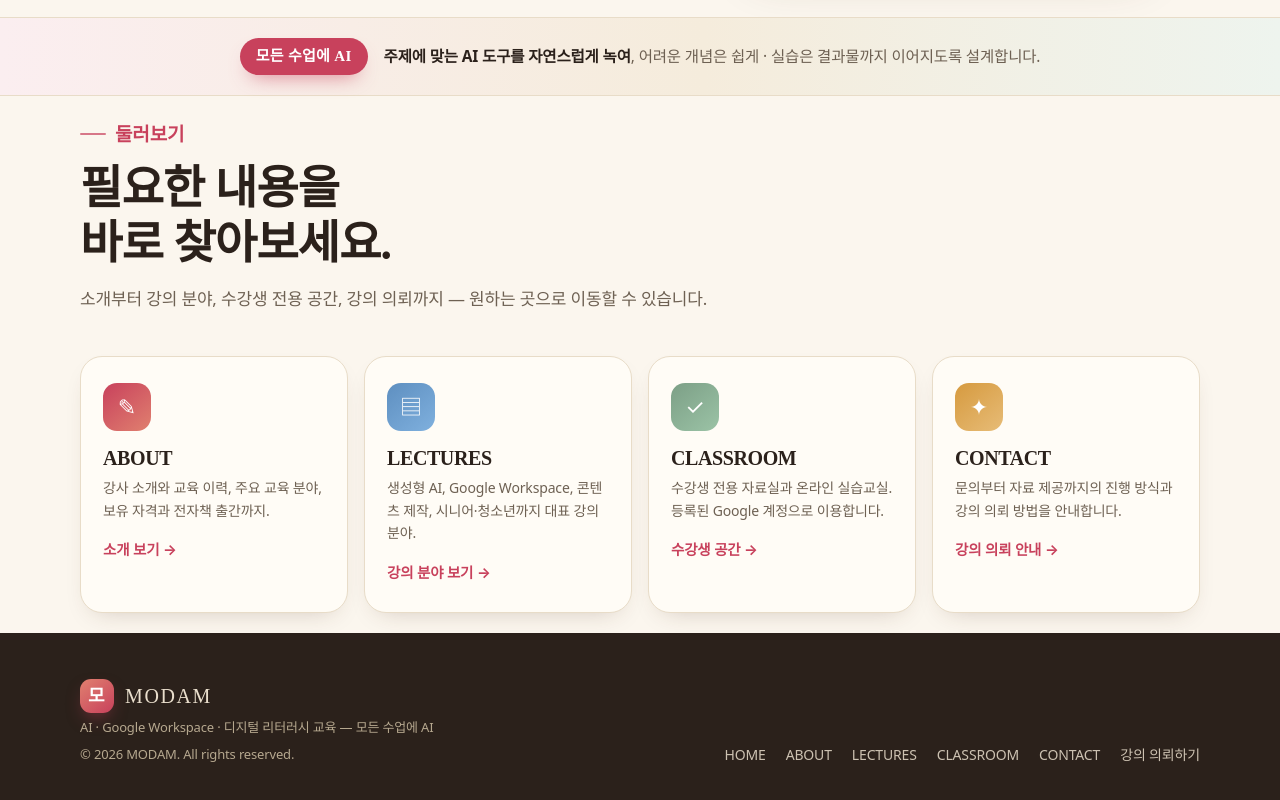
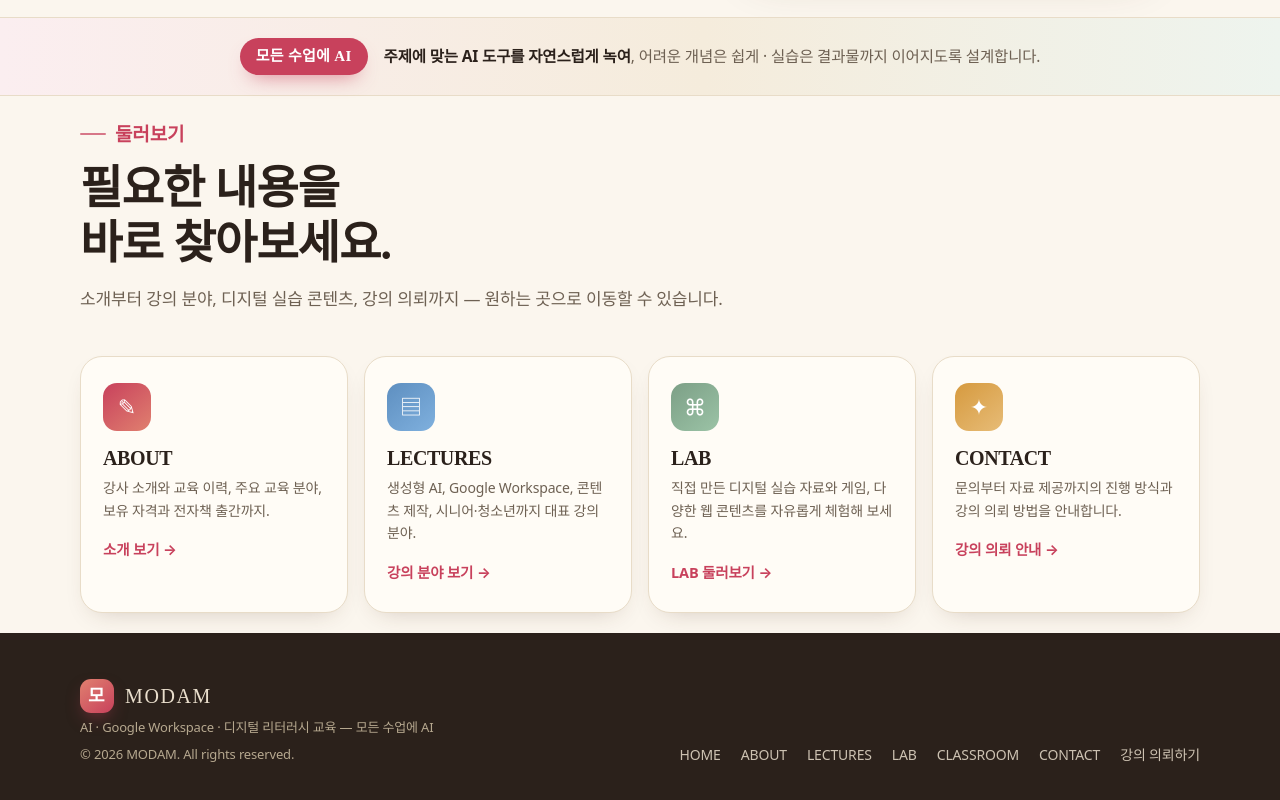
Before and after one commit to young1102-ui/modam-homepage, a plain HTML site: page index.html in a window 1280 px wide. Shown: the part 622-1422 px from the top of the page. Drawn offline with Linux system fonts and the light colour scheme; a web font is replaced by a local one.

Commit message:
Add files via upload

```diff
--- a/index.html
+++ b/index.html
@@ -5,7 +5,7 @@
 <meta name="viewport" content="width=device-width, initial-scale=1" />
 <title>MODAM · 디지털 리터러시 강의 — 모든 수업에 AI</title>
 <meta name="description" content="MODAM은 사회복지기관·청소년센터·공공기관·시니어·기업을 위한 실습형 디지털 교육을 제공합니다. 모든 수업에 AI를 더합니다." />
-  <link rel="canonical" href="https://www.young2026.com/" />
+<link rel="canonical" href="https://www.young2026.com/" />
 <link rel="preconnect" href="https://fonts.googleapis.com" />
 <link rel="preconnect" href="https://fonts.gstatic.com" crossorigin />
 <link href="https://fonts.googleapis.com/css2?family=Gowun+Batang:wght@400;700&family=Gaegu:wght@400;700&display=swap" rel="stylesheet" />
@@ -22,6 +22,7 @@
         <a href="/" class="active">HOME</a>
         <a href="about.html">ABOUT</a>
         <a href="lectures.html">LECTURES</a>
+        <a href="https://lab.young2026.com" target="_blank" rel="noopener">LAB</a>
         <a href="classroom.html">CLASSROOM</a>
         <a href="contact.html">CONTACT</a>
     </nav>
@@ -78,7 +79,7 @@
       <div class="head reveal">
         <span class="eyebrow">둘러보기</span>
         <h2>필요한 내용을<br>바로 찾아보세요.</h2>
-        <p>소개부터 강의 분야, 수강생 전용 공간, 강의 의뢰까지 — 원하는 곳으로 이동할 수 있습니다.</p>
+        <p>소개부터 강의 분야, 디지털 실습 콘텐츠, 강의 의뢰까지 — 원하는 곳으로 이동할 수 있습니다.</p>
       </div>
       <div class="nav-cards">
         <a class="nav-card c1 reveal" href="about.html">
@@ -93,11 +94,11 @@
           <p>생성형 AI, Google Workspace, 콘텐츠 제작, 시니어·청소년까지 대표 강의 분야.</p>
           <span class="go">강의 분야 보기 →</span>
         </a>
-        <a class="nav-card c3 reveal" href="classroom.html">
-          <div class="nc-ic">✓</div>
-          <h3>CLASSROOM</h3>
-          <p>수강생 전용 자료실과 온라인 실습교실. 등록된 Google 계정으로 이용합니다.</p>
-          <span class="go">수강생 공간 →</span>
+        <a class="nav-card c3 reveal" href="https://lab.young2026.com" target="_blank" rel="noopener">
+          <div class="nc-ic">⌘</div>
+          <h3>LAB</h3>
+          <p>직접 만든 디지털 실습 자료와 게임, 다양한 웹 콘텐츠를 자유롭게 체험해 보세요.</p>
+          <span class="go">LAB 둘러보기 →</span>
         </a>
         <a class="nav-card c4 reveal" href="contact.html">
           <div class="nc-ic">✦</div>
@@ -120,6 +121,7 @@
       <a href="/">HOME</a>
       <a href="about.html">ABOUT</a>
       <a href="lectures.html">LECTURES</a>
+        <a href="https://lab.young2026.com" target="_blank" rel="noopener">LAB</a>
       <a href="classroom.html">CLASSROOM</a>
       <a href="contact.html">CONTACT</a>
       <a href="https://docs.google.com/forms/d/e/1FAIpQLSez-3oG_BZ2HWazTK4OoEIVhB53PXtMMl8bynGceaNKxIm9Ig/viewform" target="_blank" rel="noopener">강의 의뢰하기</a>
```
